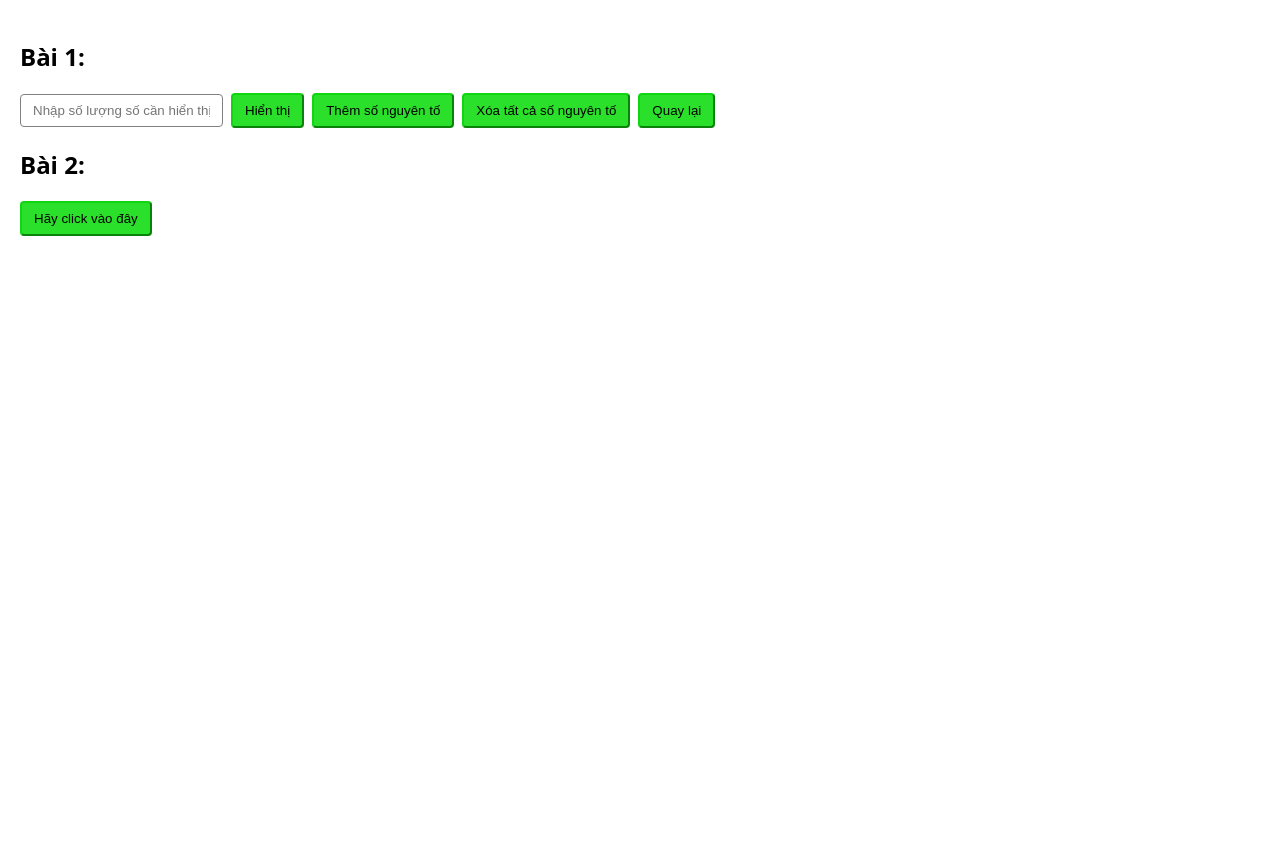
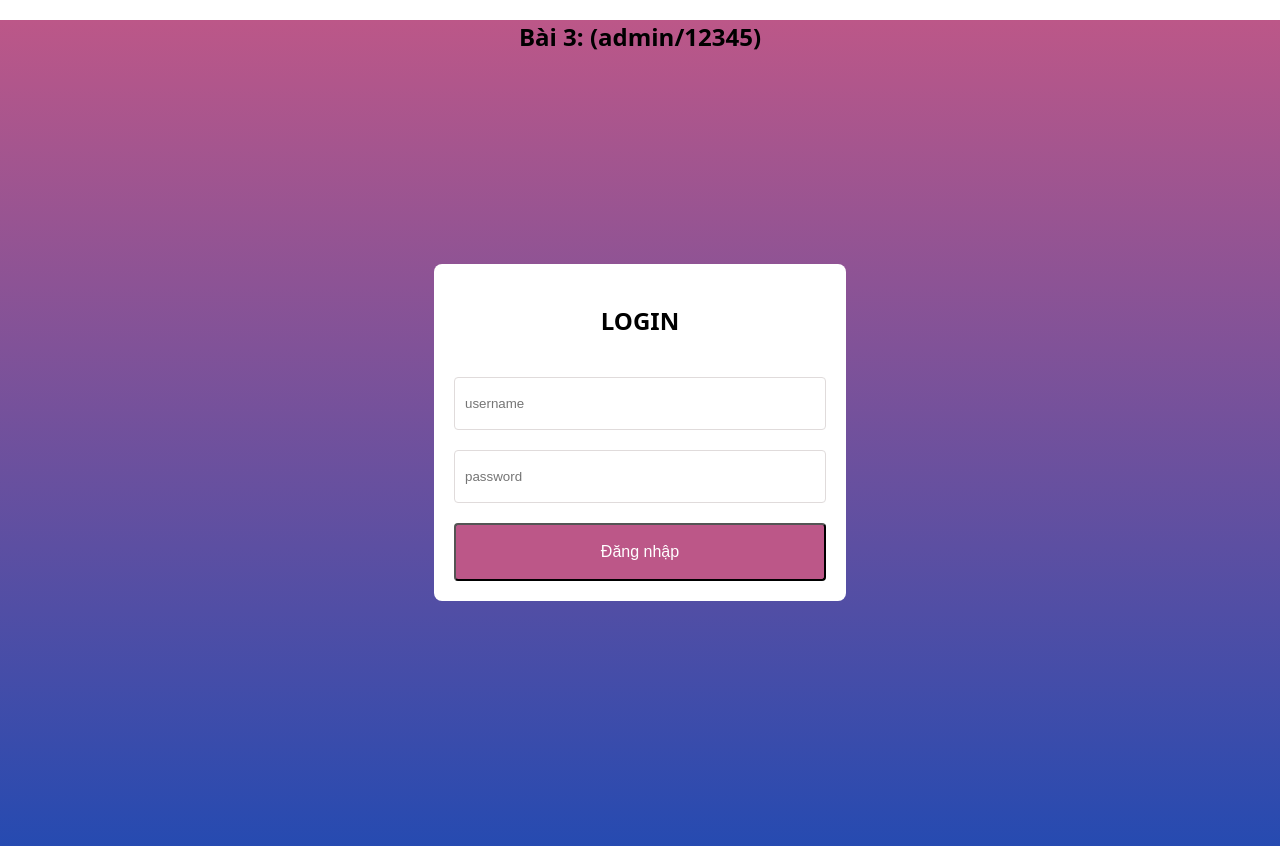
Before and after one commit to nguyenphuong29082004/HIT15_VUE_2025, a Vue app: page / in a window 1280 px wide. Shown: the top 846 px of the page. Before the commit the page ends 800 px from the top, so only its background shows below. Built offline with nearby package versions, Linux system fonts and the light colour scheme.

Commit message:
add ex_week3

```diff
--- a/src/App.vue
+++ b/src/App.vue
@@ -1,13 +1,16 @@
 <script setup>
-import Bai1 from './components/Bai1.vue';
-import Bai2 from './components/Bai2.vue';
-import HelloWorld from './components/HelloWorld.vue'
+// import Bai1 from './components/Bai1.vue';
+// import Bai2 from './components/Bai2.vue';
+import Bai3 from './components/Bai3.vue';
+// import HelloWorld from './components/HelloWorld.vue'
 </script>
 
 <template>
 
-  <Bai1/>
-  <Bai2/>
+
+  <Bai3/>
+  <!-- <Bai1/>
+  <Bai2/> -->
   <!-- <HelloWorld /> -->
 </template>
 
--- a/src/components/Bai1.vue
+++ b/src/components/Bai1.vue
@@ -51,7 +51,8 @@
 
 </script>
 <template>
-    <h2>Bài 1:</h2>
+  <div class="bai1">
+     <h2>Bài 1:</h2>
     <input type="text" name="" id="" placeholder="Nhập số lượng số cần hiển thị" v-model.number="length" >
     <button @click="display">Hiển thị</button>
     <button @click="randomPrime">Thêm số nguyên tố</button>
@@ -59,9 +60,17 @@
     <button @click="Reset">Quay lại</button>
     <p v-if="message">{{ message }}</p>
     <p v-if="randomArray">{{ randomArray.join() }}</p>
+  </div>
+
 
 </template>
 <style scoped>
+  .bai1{
+    padding: 10px;
+  }
+  h2{
+    margin: 12px 0px;
+  }
     button{
         padding: 8px 12px;
         border-radius: 4px;
--- a/src/components/Bai2.vue
+++ b/src/components/Bai2.vue
@@ -25,15 +25,24 @@ function getRandomElement() {
 
 </script>
 <template>
-    <h2>Bài 2:</h2>
-    <button @click="getRandomElement">Hãy click vào đây</button>
-    <div v-if="randomImage">
-      <img :src="randomImage" alt="Ảnh ngẫu nhiên">
+    <div class="bai2">
+        <h2>Bài 2:</h2>
+        <button @click="getRandomElement">Hãy click vào đây</button>
+        <div v-if="randomImage">
+            <img :src="randomImage" alt="Ảnh ngẫu nhiên">
+        </div>
     </div>
+
 
 </template>
 
 <style scoped>
+    .bai2{
+        padding: 10px;
+    }
+    h2{
+        margin: 12px 0px;
+    }
     button{
         padding: 8px 12px;
         border-radius: 4px;
@@ -42,8 +51,8 @@ function getRandomElement() {
         border-color: #0fd70f;
     }
     div{
-        width: 500px;
-        height: 500px;
+        width: 400px;
+        height: 400px;
     }
     img{
         width: 100%;
--- /dev/null
+++ b/src/components/Bai3.vue
@@ -0,0 +1,138 @@
+<script setup>
+import { reactive, ref } from "vue";
+import Image from "../assets/vue.svg";
+import Bai1 from "./Bai1.vue";
+import Bai2 from "./Bai2.vue";
+
+// Khai báo menu với reactive
+const menu = reactive([
+  { type: "image", src: Image }, // Phần tử hình ảnh
+  { type: "link", text: "Home" },
+  { type: "link", text: "Products" },
+  { type: "link", text: "About" },
+  { type: "link", text: "Contact" },
+  { type: "link", text: "Log in" }
+]);
+const showLogin = ref(true);
+const user = ref("");
+const pword = ref("");
+const errorMessage = ref("");
+
+function Login(){
+    showLogin.value = true;
+}
+function handleLogin() {
+  if (user.value === "admin" && pword.value === "12345") {
+    showLogin.value = false;
+    errorMessage.value = "";
+    alert("Đăng nhập thành công!");
+  }
+  else if(user.value === "" && pword.value === "" ||user.value === ""  || pword.value === "" ){
+    errorMessage.value = "Tên đăng nhập hoặc mật khẩu không được để trống!";
+  } else {
+    errorMessage.value = "Tên đăng nhập hoặc mật khẩu không đúng!";
+  }
+}
+
+</script>
+
+<template>
+    <div :class="showLogin ? 'main-menu-true' : 'main-menu-false'" >
+        <ul class="main-menu">
+            <li v-for="(item, index) in menu" :key="index">
+            <img v-if="item.type === 'image'" :src="item.src" alt="Menu Image" />
+            <a v-else-if="item.type === 'link'" href="#"
+                @click = "item.text === 'Log in' ? Login() : null"
+            >{{ item.text }}</a>
+            </li>
+        </ul>
+        <Bai1/>
+        <Bai2/>
+    </div>
+
+  <!-- Hien thi giao dien neu la show login la true -->
+   <div v-if="showLogin" class="main-wrapper">
+    <h2>Bài 3: (admin/12345)</h2>
+    <div  class="showLogin">
+        <form class="wrapp_login"  @submit.prevent="handleLogin">
+            <h2>LOGIN</h2>
+            <input type="text" placeholder="username" class="input_user" v-model="user">
+            <input type="password" name="" id="" placeholder="password" class="input_password" v-model="pword">
+            <button @click="handleLogin" class="btn-login">Đăng nhập</button>
+            <p v-if="errorMessage" class="error-message">{{ errorMessage }}</p>
+        </form>
+   </div>
+   </div>
+
+</template>
+
+<style scoped>
+.main-menu {
+  display: flex;
+  /* flex-direction: column; */
+  gap: 50px;
+  background-color: antiquewhite;
+  padding: 12px 12px;
+  justify-content: center;
+  align-items: center;
+}
+
+.main-menu li {
+  list-style-type: none;
+}
+
+.main-menu img {
+    margin-right: 150px;
+  max-width: 50px;
+  height: auto;
+}
+
+.main-menu a {
+  text-decoration: none;
+  color: black;
+}
+
+.main-menu a:hover {
+  color: blue;
+}
+
+.main-menu-true{
+    display: none;
+}
+.main-wrapper{
+    background: linear-gradient(180deg, rgba(188,87,136,1) 0%, rgba(33,74,178,1) 100%);
+
+}
+.showLogin{
+    height: 100vh;
+    display: flex;
+    align-items: center;
+    justify-content: center;
+}
+h2{
+    text-align: center;
+}
+
+.wrapp_login{
+    margin-top: -80px;
+    display: flex;
+    flex-direction: column;
+    padding: 20px;
+    background-color: white;
+    gap: 20px;
+    border-radius: 8px;
+}
+.input_user, .input_password{
+    padding: 18px 10px;
+    width: 350px;
+    border-radius: 4px;
+    border: 1px solid rgb(224, 219, 219);
+}
+.btn-login{
+    padding: 18px 10px;
+    background-color: rgb(188,87,136);
+    color: white;
+    font-size: 16px;
+    border-radius: 4px;
+}
+</style>
--- a/src/style.css
+++ b/src/style.css
@@ -5,7 +5,7 @@
 
 body {
   margin: 0;
-  padding: 20px;
+  /* padding: 20px; */
   /* display: flex;
   place-items: center;
   justify-content: center;
```
